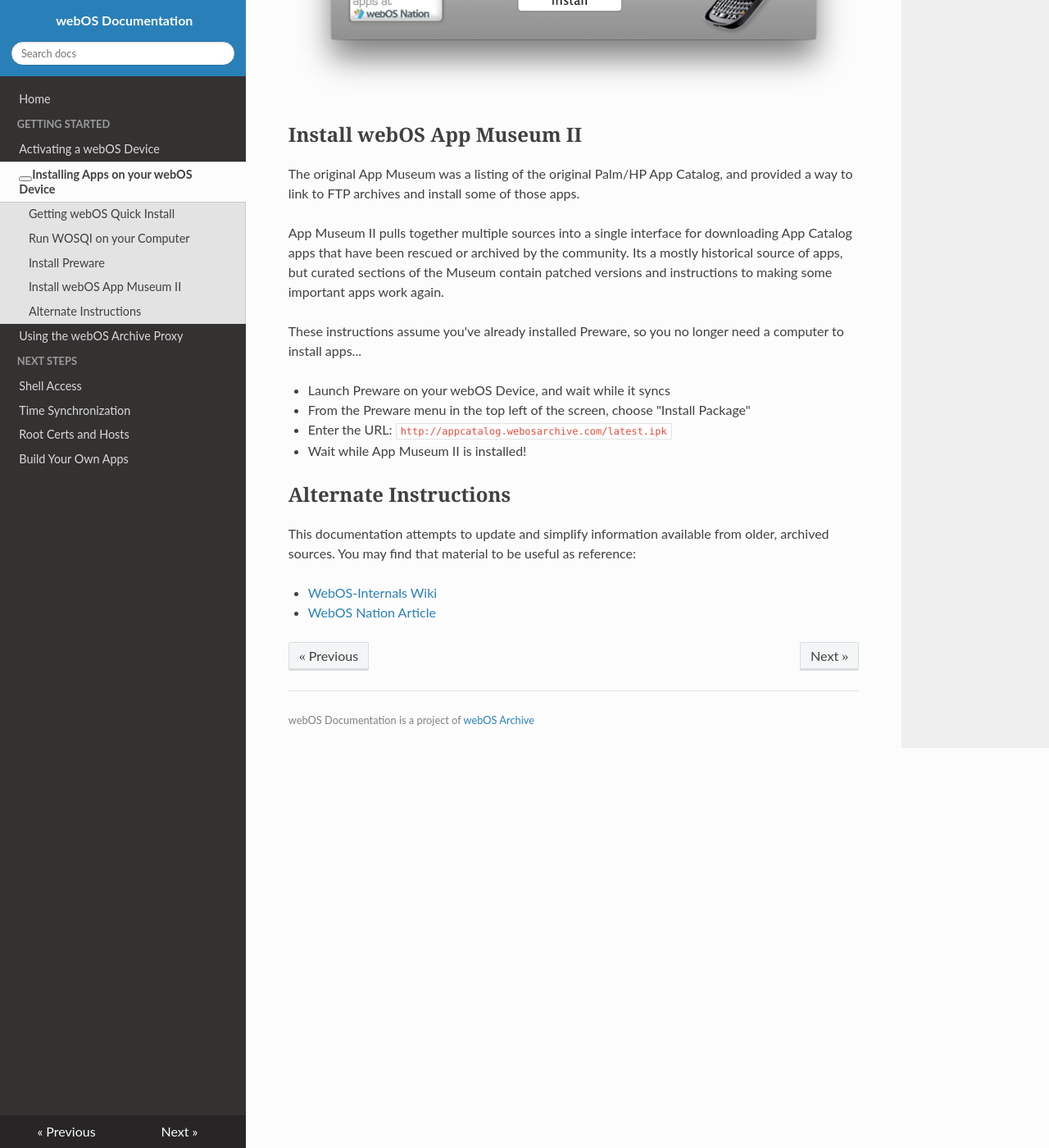
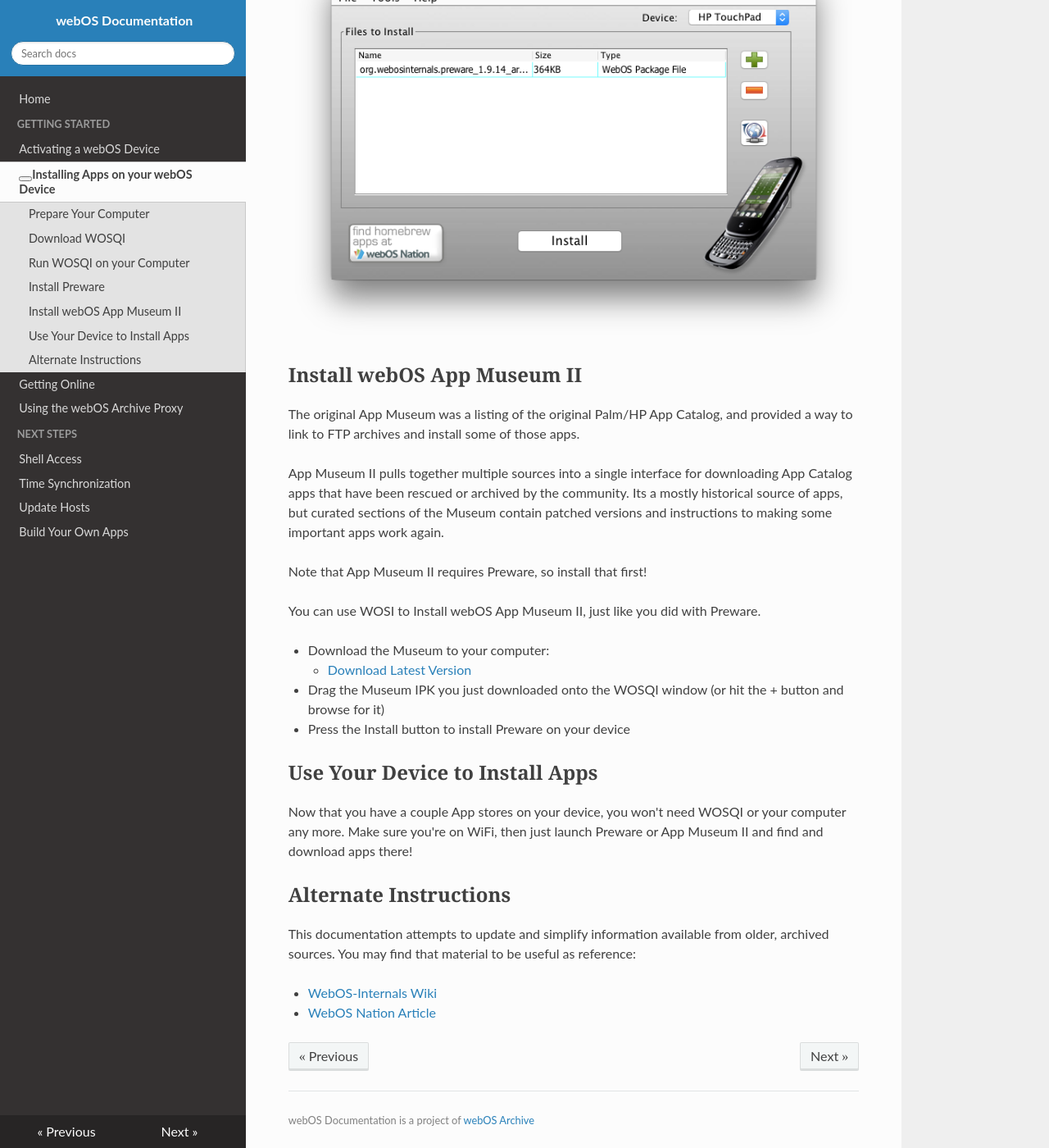
Before and after one commit to webOSArchive/webos-docs, an MkDocs documentation site: the page built from docs/appstores.md, in a window 1280 px wide and 1400 px high, scrolled down 1496 px. Shown: the whole window at 82% size. Built offline with MkDocs 1.6.1, drawn with Linux system fonts in a browser that asks for light colours; nearby versions of some CDN libraries; some web fonts are replaced; library files that are not in the unit come from our copies; some of the changed text lies outside the part shown.

Commit message:
update docs

```diff
--- a/docs/appstores.md
+++ b/docs/appstores.md
@@ -2,13 +2,24 @@
 
 There's a vibrant community rescuing, archiving, restoring and even building apps for webOS. Since the actual HP App Catalog is gone, you'll need your computer one more time to "side-load" one app that gives you access to the rest of this "after-life" ecosystem.
 
-## Getting webOS Quick Install
+## Prepare Your Computer
 
-Like the activation process, this tool works on Mac, Linux and Windows, but requires Java to be installed:
+This tool works on Mac, Linux and Windows, and requires Java and the devices drivers to be installed. If you've completed the [activation process documented here](activate.md), you can skip this step, because you've already installed these pieces:
 
 * Install Java (JDK) for Windows: [https://www.oracle.com/java/technologies/javase-downloads.html](https://www.oracle.com/java/technologies/javase-downloads.html)
 * Install Java for Mac: [https://support.apple.com/en-us/HT204036](https://support.apple.com/en-us/HT204036)
 * Install Java for Linux: [https://java.com/en/download/manual.jsp](https://java.com/en/download/manual.jsp)
+
+Next you will need the Novacomm driver for your computer:
+
+* Windows 32-bit (Tested on Windows 7): [Installer MSI](http://www.webosarchive.com/activation/drivers/novacom-win-32/)
+* Windows 64-bit (Tested on Windows 10): [Installer MSI](http://www.webosarchive.com/activation/drivers/novacom-win-64/)
+* macOS 32-bit (Tested up to Mojave): [Installer PKG](http://www.webosarchive.com/activation/drivers/novacom-mac/)
+* macOS 64-bit (For Catalina and Later): [GitHub Release](https://github.com/incidentist/novacomd/releases/tag/macos64)
+* Linux 32-bit (Tested on Ubunutu): [DEB Package](http://www.webosarchive.com/activation/drivers/novacom-linux-32/)
+* Linux 64-bit (Tested on Ubunutu): [DEB Package](http://www.webosarchive.com/activation/drivers/novacom-linux-64/)
+
+## Download WOSQI
 
 Once you have Java, you will need to download the webOS Quick Install (WOSQI) tool:
 
@@ -40,12 +51,18 @@ The original App Museum was a listing of the original Palm/HP App Catalog, and p
 
 App Museum II pulls together multiple sources into a single interface for downloading App Catalog apps that have been rescued or archived by the community. Its a mostly historical source of apps, but curated sections of the Museum contain patched versions and instructions to making some important apps work again.
 
-These instructions assume you've already installed Preware, so you no longer need a computer to install apps...
+Note that App Museum II requires Preware, so install that first!
 
-* Launch Preware on your webOS Device, and wait while it syncs
-* From the Preware menu in the top left of the screen, choose "Install Package"
-* Enter the URL: `http://appcatalog.webosarchive.com/latest.ipk`
-* Wait while App Museum II is installed!
+You can use WOSI to Install webOS App Museum II, just like you did with Preware.
+
+* Download the Museum to your computer:
+    + [Download Latest Version](http://appcatalog.webosarchive.com/latest.php)
+* Drag the Museum IPK you just downloaded onto the WOSQI window (or hit the + button and browse for it)
+* Press the Install button to install Preware on your device
+
+## Use Your Device to Install Apps
+
+Now that you have a couple App stores on your device, you won't need WOSQI or your computer any more. Make sure you're on WiFi, then just launch Preware or App Museum II and find and download apps there!
 
 ## Alternate Instructions
 
--- a/mkdocs.yml
+++ b/mkdocs.yml
@@ -4,11 +4,12 @@ nav:
     - Getting Started:
       - Activating a webOS Device: activate.md
       - Installing Apps on your webOS Device: appstores.md
+      - Getting Online: online.md
       - Using the webOS Archive Proxy: proxysetup.md
     - Next Steps:
       - Shell Access: bash.md
       - Time Synchronization: timesync.md
-      - Root Certs and Hosts: rootcerts.md
+      - Update Hosts: hosts.md
       - Build Your Own Apps: sdkpdk.md
 theme:
   name: readthedocs
```
Also changed, not shown: docs/activate.md (+5 -0 lines), docs/hosts.md (renamed from docs/rootcerts.md, +0 -10 lines), docs/online.md (added, +34 -0 lines), docs/sdkpdk.md (+17 -1 lines), docs/images/developermode.png (added).
